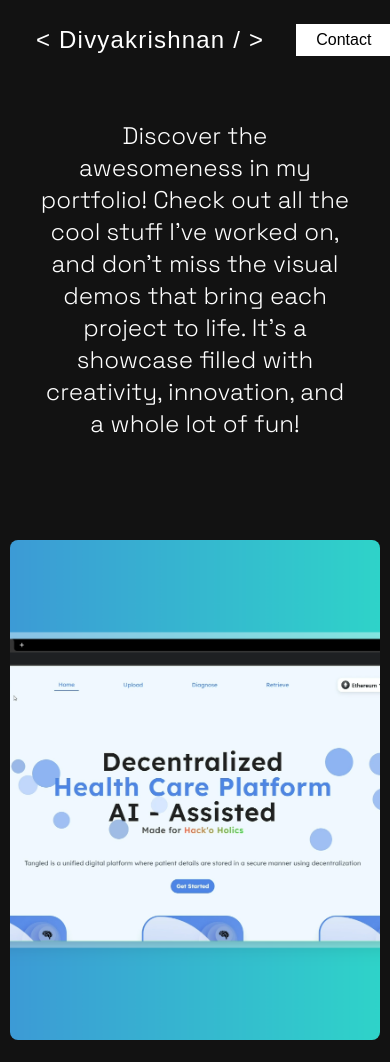
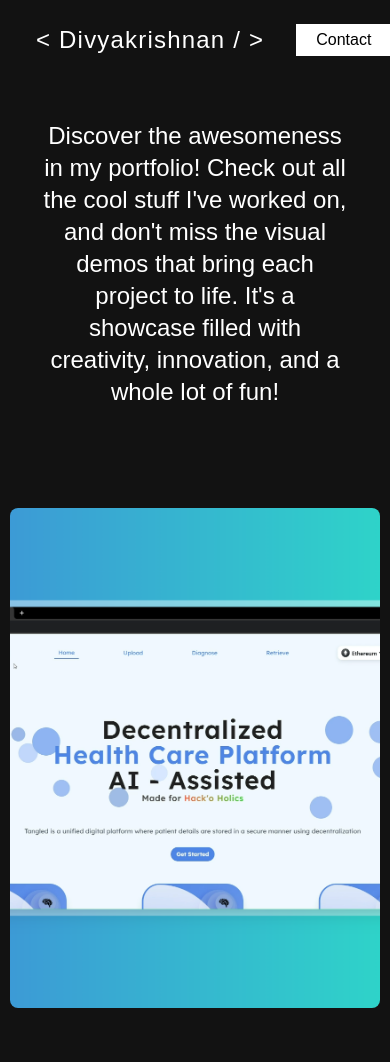
Before and after one commit to krishnan74/Portfolio, a Next.js app: page /projects in a window 390 px wide. Shown: the top 1062 px of the page. Built offline with nearby package versions, Linux system fonts and the light colour scheme; a web font is replaced by a local one.

Commit message:
Add react-toastify package and update Contact component

```diff
--- a/app/projects/page.js
+++ b/app/projects/page.js
@@ -2,105 +2,95 @@ import React from "react";
 import ProjectTimelineCard from "@/app/projects/ProjectTimelineCard";
 import Footer from "@/components/Footer";
 
-import { Space_Grotesk } from "next/font/google";
-const space_grotesk = Space_Grotesk({ subsets: ["latin"], weight: "300" });
+const projects = [
+  {
+    projectName: "Tangled",
+    projectDescription: "A Decentralized healthcare platform made on XRP Ledger where users can sell and buy their products without any middleman.",
+    techStack1: "Next JS",
+    techStack2: "Solidity",
+    techStack3: "Supabase",
+    projectPic: "/images/tangled.png"
+  },
+  {
+    projectName: "Back To The Future",
+    projectDescription: "A Web3 RPG game based on the famous Hollywood movie (Back To The Future) made on Flow chain.",
+    techStack1: "Unity (C#)",
+    techStack2: "Flow Blockchain",
+    techStack3: "Flow Unity SDK",
+    projectPic: "/images/back-to-the-future.png",
+    frontImage: "/images/back-to-the-future.png",
+    backImage: "/images/back-to-the-future2.png"
+  },
+  {
+    projectName: "XRP-Commerce",
+    projectDescription: "A Decentralized ECommerce platform made on XRP Ledger where users can sell and buy their products without any middleman.",
+    techStack1: "Next JS",
+    techStack2: "XRPL",
+    techStack3: "Supabase",
+    projectPic: "/images/xrp-commerce.png"
+  },
+  {
+    projectName: "Own Your Tune",
+    projectDescription: "A Web3 music streaming dApp for music artists to sell their music albums directly to the listeners by eliminating the middlemen.",
+    techStack1: "React JS",
+    techStack2: "Solidity",
+    techStack3: "web3.js",
+    projectPic: "/images/own-your-tune.png"
+  },
+  {
+    projectName: "Weather UI Clone",
+    projectDescription: "Recreation of Weather UI design into a React Webpage",
+    techStack1: "React JS",
+    techStack2: "TailwindCSS",
+    techStack3: "UI/ UX Design",
+    projectPic: "/images/weather-css.png"
+  },
+  {
+    projectName: "LICET - MAP",
+    projectDescription: "A Mobile application to navigate and familiarize people to the LICET's infrastructure.",
+    techStack1: "Flutter",
+    techStack2: "MongoDB",
+    techStack3: "Express",
+    projectPic: "/images/licet-map.png"
+  },
+  {
+    projectName: "GPT Learn",
+    projectDescription: "A Web3 music streaming dApp for music artists to sell their music albums directly to the listeners by eliminating the middlemen.",
+    techStack1: "React JS",
+    techStack2: "Solidity",
+    techStack3: "web3.js",
+    projectPic: "/images/gpt-learn2.png"
+  }
+];
+
 
 const ProjectPage = () => {
   return (
     <div className="flex flex-col pt-[120px] text-white w-full gap-y-[20vh]">
       <div className="flex flex-col ">
-        <p
-          className={`text-2xl text-center mb-[100px]  ${space_grotesk.className} px-[10%]`}
-        >
+        <p className="text-2xl text-center mb-[100px] px-[10%]">
           Discover the awesomeness in my portfolio! Check out all the cool stuff
           I've worked on, and don't miss the visual demos that bring each
           project to life. It's a showcase filled with creativity, innovation,
           and a whole lot of fun!
         </p>
-        <ProjectTimelineCard
-          count="odd"
-          projectName="Tangled"
-          projectDescription="A Decentralized healthcare platform made on XRP Ledger
-where users can sell and buy their products without any
-middleman."
-          techStack1="Next JS"
-          techStack2="Solidity"
-          techStack3="Supabase"
-          projectPic="/images/tangled.png"
-        />
+        <div className="flex flex-col gap-y-[20vh]">
+          {projects.map((project, index) => (
+            <ProjectTimelineCard
+              key={index}
+              count={index % 2 === 0 ? "odd" : "even"}
+              projectName={project.projectName}
+              projectDescription={project.projectDescription}
+              techStack1={project.techStack1}
+              techStack2={project.techStack2}
+              techStack3={project.techStack3}
+              projectPic={project.projectPic}
+              frontImage={project.frontImage}
+              backImage={project.backImage}
+            />
+          ))}
+        </div>
       </div>
-
-      <ProjectTimelineCard
-        count="even"
-        projectName="Back To The Future"
-        projectDescription="A Web3 RPG game based on the famous
-Hollywood movie (Back To The Future) made on Flow chain.
-"
-        techStack1="Unity (C#)"
-        techStack2="Flow Blockchain"
-        techStack3="Flow Unity SDK"
-        projectPic="/images/back-to-the-future.png"
-        frontImage="/images/back-to-the-future.png"
-        backImage="/images/back-to-the-future2.png"
-      />
-
-      <ProjectTimelineCard
-        count="odd"
-        projectName="XRP-Commerce"
-        projectDescription="A Decentralized ECommerce platform made on XRP Ledger
-where users can sell and buy their products without any
-middleman."
-        techStack1="Next JS"
-        techStack2="XRPL"
-        techStack3="Supabase"
-        projectPic="/images/xrp-commerce.png"
-      />
-
-      <ProjectTimelineCard
-        count="even"
-        projectName="Own Your Tune"
-        projectDescription="A Web3 music streaming dApp for music artists
-to sell their music albums directly to the listeners by eliminating
-the middlemen."
-        techStack1="React JS"
-        techStack2="Solidity"
-        techStack3="web3.js"
-        projectPic="/images/own-your-tune.png"
-      />
-
-      <ProjectTimelineCard
-        count="odd"
-        projectName="Weather UI Clone"
-        projectDescription="Recreation of Weather UI design into a React Webpage"
-        techStack1="React JS"
-        techStack2="TailwindCSS"
-        techStack3="UI/ UX Design"
-        projectPic="/images/weather-css.png"
-      />
-
-      <ProjectTimelineCard
-        count="even"
-        projectName="LICET - MAP"
-        projectDescription="A Mobile application to navigate and familiarize
-people to the LICET's infrastructure."
-        techStack1="Flutter"
-        techStack2="MongoDB"
-        techStack3="Express"
-        projectPic="/images/licet-map.png"
-      />
-
-      <ProjectTimelineCard
-        count="odd"
-        projectName="GPT Learn"
-        projectDescription="A Web3 music streaming dApp for music artists
-to sell their music albums directly to the listeners by eliminating
-the middlemen."
-        techStack1="React JS"
-        techStack2="Solidity"
-        techStack3="web3.js"
-        projectPic="/images/gpt-learn2.png"
-      />
-
       <Footer />
     </div>
   );
--- a/components/Contact.jsx
+++ b/components/Contact.jsx
@@ -1,7 +1,7 @@
 import React, { useRef } from "react";
 import emailjs from "@emailjs/browser";
 import { RxCross1 } from "react-icons/rx";
-
+import { toast } from "react-toastify";
 const Contact = (props) => {
   const form = useRef();
 
@@ -18,9 +18,12 @@ const Contact = (props) => {
       .then(
         (result) => {
           console.log(result.text);
+          toast.success("Email sent successfully");
+          props.callBack(false);
         },
         (error) => {
           console.log(error.text);
+          toast.success("Please try again later");
         }
       );
   };
@@ -28,7 +31,10 @@ const Contact = (props) => {
   return (
     <form
       ref={form}
-      onSubmit={sendEmail}
+      onSubmit={(e) => {
+        e.preventDefault(); // Prevents the default form submission behavior
+
+      }}
       style={{ boxShadow: "5px 5px 1px 0px rgba(0, 0, 0, 0.75)" }}
       className="flex flex-col bg-gradient-to-r from-[#E8D6E3] via-[#E9DDF1] to-[#E9E4F8] border  border-black h-fit w-[500px] p-10 text-black "
     >
@@ -41,15 +47,20 @@ const Contact = (props) => {
       </button>
 
       <label>Name</label>
+
+      <input type="hidden" name="to_name" id="to_name" value="Divyakrishnan" />
+
       <input
         type="text"
-        name="user_name"
+        name="from_name"
+        id="from_name"
         className="pl-1 bg-[rgb(244,244,244)] border-2 border-white"
       />
       <label>Email</label>
       <input
         type="email"
-        name="user_email"
+        id="from_email"
+        name="from_email"
         className="pl-1 bg-[rgb(244,244,244)] border-2 border-white"
       />
       <label>Message</label>
@@ -63,6 +74,7 @@ const Contact = (props) => {
         className="mt-3 px-5 py-3 bg-black text-white cursor-pointer"
         type="submit"
         value="Send"
+        onClick={sendEmail} // Attach the event handler here
       />
     </form>
   );
--- a/components/Navbar.js
+++ b/components/Navbar.js
@@ -43,7 +43,11 @@ const Navbar = () => {
         </button>
       </div>
 
-      <div className={`md:hidden ${showContact ? "block" : "hidden"}`}>
+      <div
+        className={`fixed top-60 left-[33.5vw] z-20 ${
+          showContact ? "block" : "hidden"
+        }`}
+      >
         <Contact callBack={setShowContact} />
       </div>
     </div>
--- a/package.json
+++ b/package.json
@@ -16,7 +16,8 @@
     "react-fast-marquee": "^1.6.4",
     "react-icons": "^5.0.1",
     "react-marquease": "^0.1.6",
-    "react-responsive-carousel": "^3.2.23"
+    "react-responsive-carousel": "^3.2.23",
+    "react-toastify": "^10.0.5"
   },
   "devDependencies": {
     "autoprefixer": "^10.4.18",
```
Also changed, not shown: 1 other file (tests, documents, lock files or other folders).
